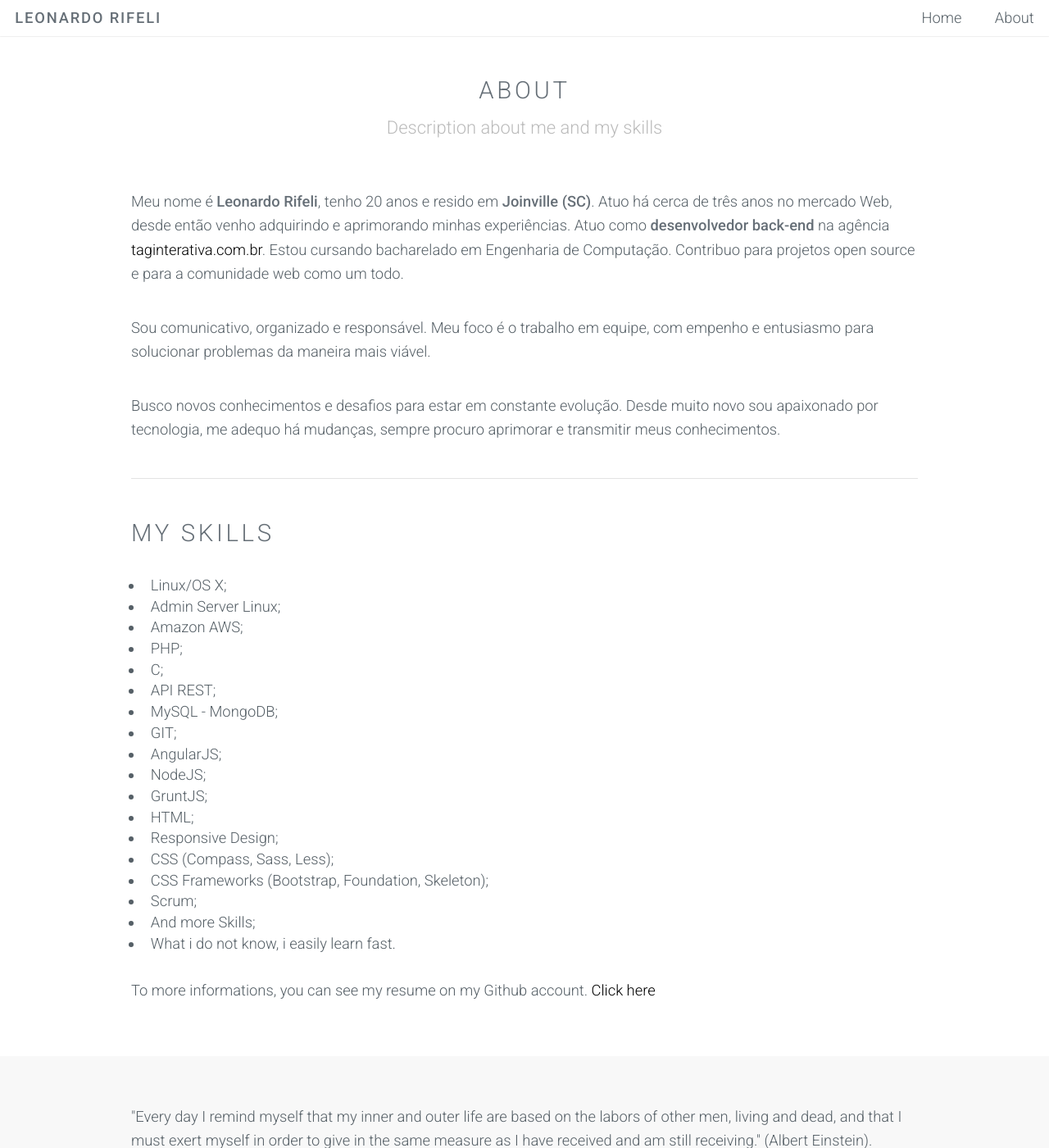
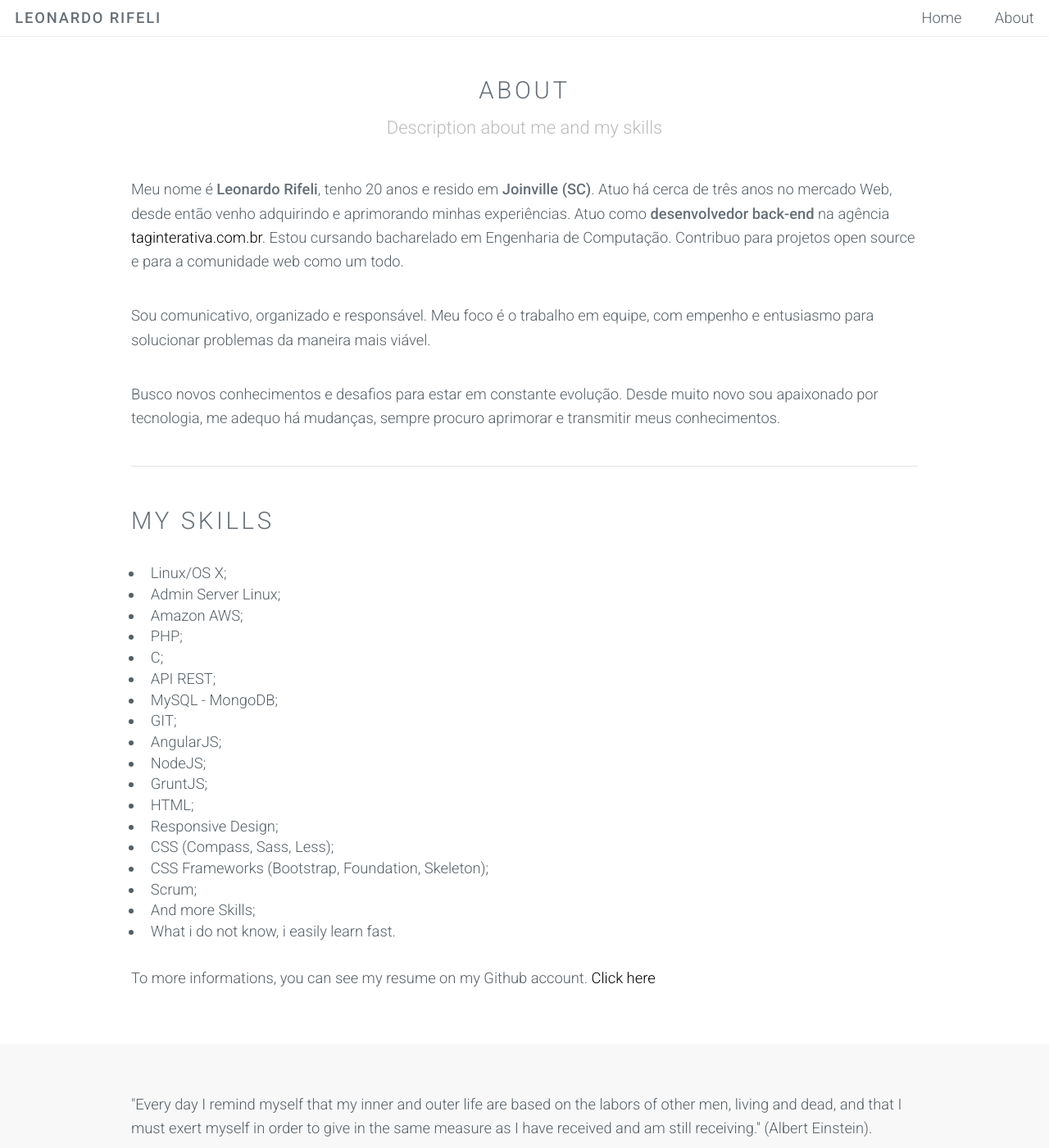
Before and after one commit to leonardorifeli/leonardorifeli-website, a Jekyll site: the page built from about.html, in a window 1280 px wide and 1400 px high. Shown: the whole window at 82% size. Built offline with Jekyll 4.4.1, drawn with Linux system fonts in a browser that asks for light colours.

Commit message:
Corrected the style file

```diff
--- a/css/style.css
+++ b/css/style.css
@@ -194,7 +194,6 @@
 
 header.major {
 	text-align: center;
-	margin: 0 0 4em 0;
 }
 
 header.major h2 {
@@ -992,7 +991,7 @@
 #banner {
 	/*background-color: #F05F40;*/
 	background-color: #A6A6A6;
-	background-image: url("../images/header.jpg");
+	background-image: url("../img/header.jpg");
 	background-size: cover;
 	background-position: center center;
 	background-repeat: no-repeat;
```
